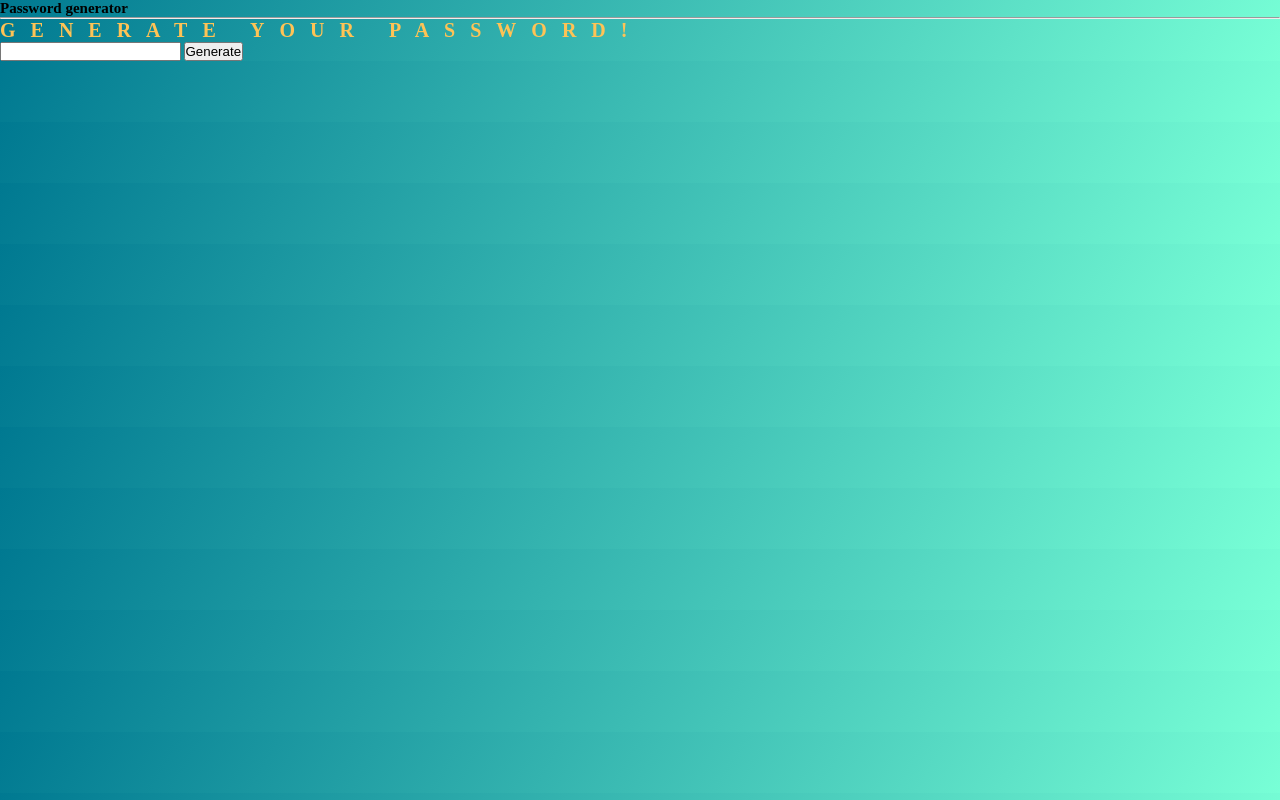
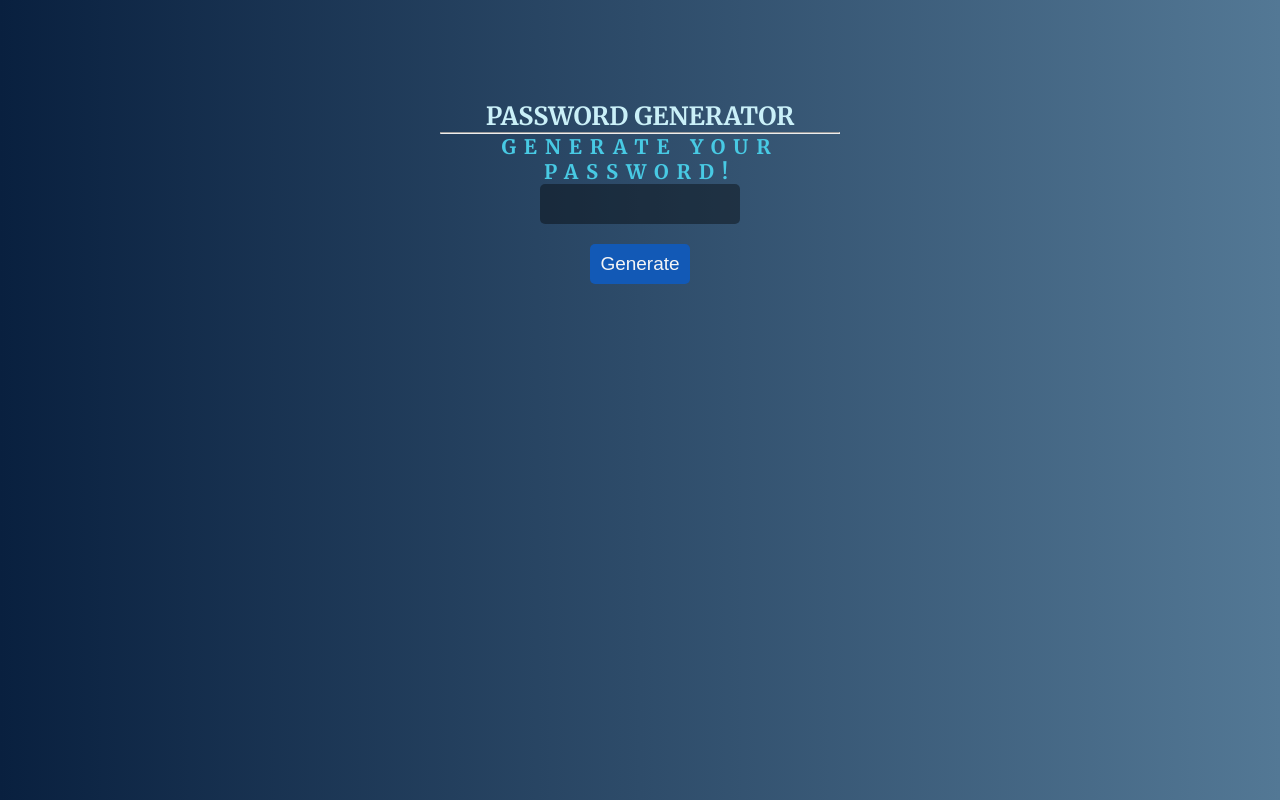
Before and after one commit to AliAbukahil/passwordGenerator, a website: page src/index.html in a window 1280 px wide. Drawn offline with nearby package versions, Linux system fonts and the light colour scheme; files that its build step writes are made by us from their sources.

Commit message:
under construction V2.0.0

```diff
--- a/src/index.html
+++ b/src/index.html
@@ -4,13 +4,18 @@
     <meta charset="UTF-8" />
     <meta http-equiv="X-UA-Compatible" content="IE=edge" />
     <meta name="viewport" content="width=device-width, initial-scale=1.0" />
+    <link rel="preconnect" href="https://fonts.gstatic.com" />
+    <link
+      href="https://fonts.googleapis.com/css2?family=Merriweather:ital,wght@0,300;0,400;0,700;0,900;1,300;1,400;1,700;1,900&display=swap"
+      rel="stylesheet"
+    />
     <link rel="stylesheet" href="./styles/main.css" />
     <title>password Generator</title>
   </head>
   <body>
     <div id="overlay">
       <div id="wrap">
-        <h2>Password generator</h2>
+        <h2>Password Generator</h2>
         <hr />
         <h1>Generate your password!</h1>
         <input type="text" id="add" name="result" readonly value="" />
--- a/src/js/index.js
+++ b/src/js/index.js
@@ -69,7 +69,7 @@ let chars = [
   "$",
 ];
 
-let exclure = ["azerty", "qwerty"];
+let exclude = ["azerty", "qwerty"];
 
 function generer() {
   document.getElementById("add").value = main();
@@ -100,6 +100,6 @@ function main() {
   do {
     result = generate();
     trials += result;
-  } while (exclure.indexOf(result) >= 0);
+  } while (exclude.indexOf(result) >= 0);
   return trials;
 }
--- a/src/scss/_hero.scss
+++ b/src/scss/_hero.scss
@@ -9,11 +9,76 @@ html {
 }
 
 body {
-  background-image: linear-gradient(120deg, #007991, #78ffd6);
+  background-image: linear-gradient(90deg, #09203f, #537895);
+  font-family: "Merriweather", serif;
 }
 
 h1 {
-  color: rgb(255, 195, 85);
-  letter-spacing: 1.5rem;
+  color: #48cae4;
+  letter-spacing: 0.8rem;
   text-transform: uppercase;
+
+  font-weight: 700;
+  text-align: center;
+  font-size: 2rem;
+  width: 40rem;
+  margin-left: auto;
+  margin-right: auto;
 }
+
+#overlay {
+  height: 100%;
+  overflow: hidden;
+  display: flex;
+  justify-content: center;
+  align-items: center;
+  #wrap {
+    width: auto;
+    height: 20rem;
+    margin-left: auto;
+    margin-right: auto;
+    margin-top: 10rem;
+    h2 {
+      color: #caf0f8;
+      text-transform: uppercase;
+      text-align: center;
+      font-size: 2.5rem;
+    }
+  }
+}
+
+input[type="text"] {
+  background-color: rgba(0, 0, 0, 0.4);
+  width: 20rem;
+  height: 4rem;
+  margin-left: auto;
+  margin-right: auto;
+  display: block;
+  font-size: 3rem;
+  color: rgba(250, 250, 250, 0.7);
+  text-align: center;
+  border-radius: 0.5rem;
+  border: none;
+  &:focus {
+    box-shadow: 0px 0px 7px rgba(250, 250, 250, 0.3);
+    outline: 0;
+  }
+}
+
+input[type="button"] {
+  width: 10rem;
+  height: 4rem;
+  background-color: #1259b6;
+  margin-top: 2rem;
+  margin-left: auto;
+  margin-right: auto;
+  display: block;
+  border: black;
+  border-radius: 0.5rem;
+  cursor: pointer;
+  font-size: 1.9rem;
+  color: whitesmoke;
+  &:focus {
+    outline: 0;
+  }
+}
```
